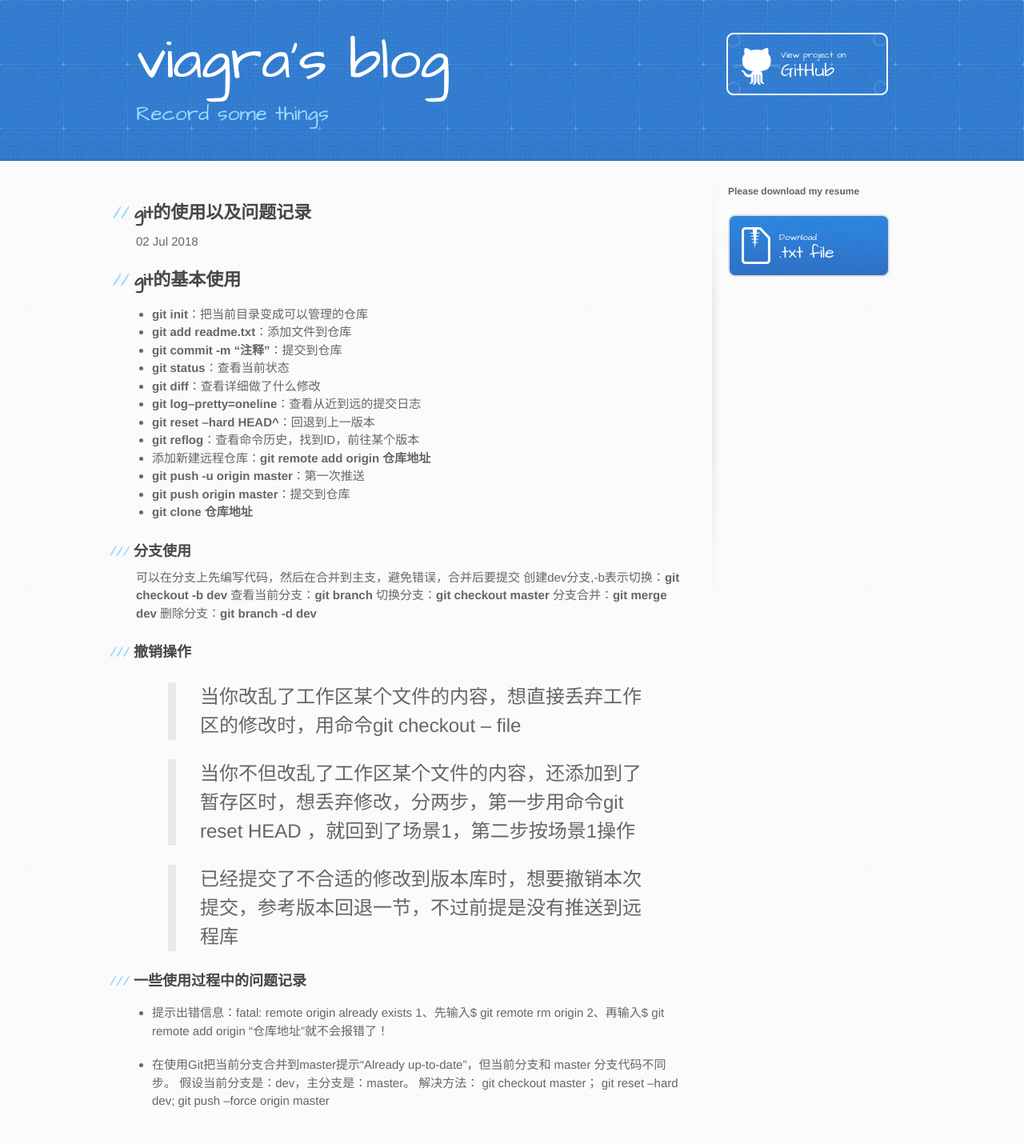
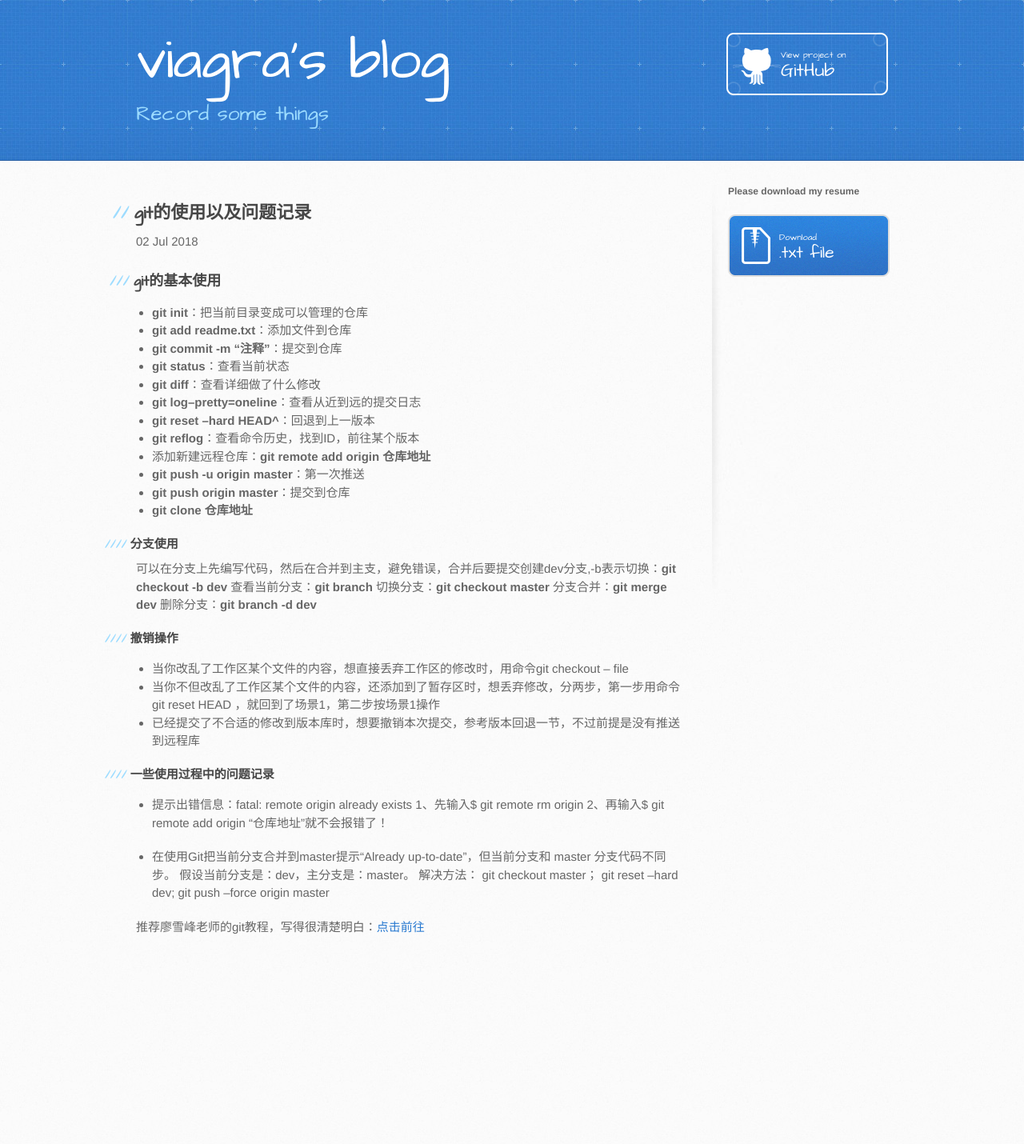
Before and after one commit to shaomingwei/blog, a Jekyll site: the page built from _posts/2018-07-02-git的使用以及问题记录.markdown, in a window 1280 px wide. Shown: the whole page at 80% size. Built offline with Jekyll 4.4.1, drawn with Linux system fonts in a browser that asks for light colours; after the commit the page ends 1213 px from its top, so only the background shows below that.

Commit message:
posts update

```diff
--- a/_posts/2018-07-02-git的使用以及问题记录.markdown
+++ b/_posts/2018-07-02-git的使用以及问题记录.markdown
@@ -5,7 +5,8 @@ date:   2018-07-02 15:40:56
 categories: jekyll update
 ---
 
-## git的基本使用
+
+### git的基本使用
  - **git init**：把当前目录变成可以管理的仓库
  - **git add readme.txt**：添加文件到仓库
  - **git commit -m “注释”**：提交到仓库
@@ -19,22 +20,20 @@ categories: jekyll update
  - **git push origin master**：提交到仓库
  - **git clone 仓库地址**
 
-### 分支使用
-可以在分支上先编写代码，然后在合并到主支，避免错误，合并后要提交
-创建dev分支,-b表示切换：**git checkout -b dev**
+#### 分支使用
+可以在分支上先编写代码，然后在合并到主支，避免错误，合并后要提交创建dev分支,-b表示切换：**git checkout -b dev**
 查看当前分支：**git branch**
 切换分支：**git checkout master**
 分支合并：**git merge dev**
 删除分支：**git branch -d dev**
 
-### 撤销操作
-> 当你改乱了工作区某个文件的内容，想直接丢弃工作区的修改时，用命令git checkout -- file
+#### 撤销操作
 
-> 当你不但改乱了工作区某个文件的内容，还添加到了暂存区时，想丢弃修改，分两步，第一步用命令git reset HEAD <file>，就回到了场景1，第二步按场景1操作
+ - 当你改乱了工作区某个文件的内容，想直接丢弃工作区的修改时，用命令git checkout -- file
+ - 当你不但改乱了工作区某个文件的内容，还添加到了暂存区时，想丢弃修改，分两步，第一步用命令git reset HEAD <file>，就回到了场景1，第二步按场景1操作
+ - 已经提交了不合适的修改到版本库时，想要撤销本次提交，参考版本回退一节，不过前提是没有推送到远程库
 
-> 已经提交了不合适的修改到版本库时，想要撤销本次提交，参考版本回退一节，不过前提是没有推送到远程库
-
-### 一些使用过程中的问题记录
+#### 一些使用过程中的问题记录
 - 提示出错信息：<label style="red">fatal: remote origin already exists</label>
 1、先输入$ git remote rm origin
 2、再输入$ git remote add origin "仓库地址"就不会报错了！
@@ -45,3 +44,5 @@ categories: jekyll update
 git checkout master；
 git reset --hard dev;
 git push --force origin master
+
+推荐廖雪峰老师的git教程，写得很清楚明白：[点击前往](https://www.liaoxuefeng.com/wiki/0013739516305929606dd18361248578c67b8067c8c017b000)
```
Also changed, not shown: _posts/2018-07-02-es6的一些小笔记.markdown (added, +85 -0 lines).
